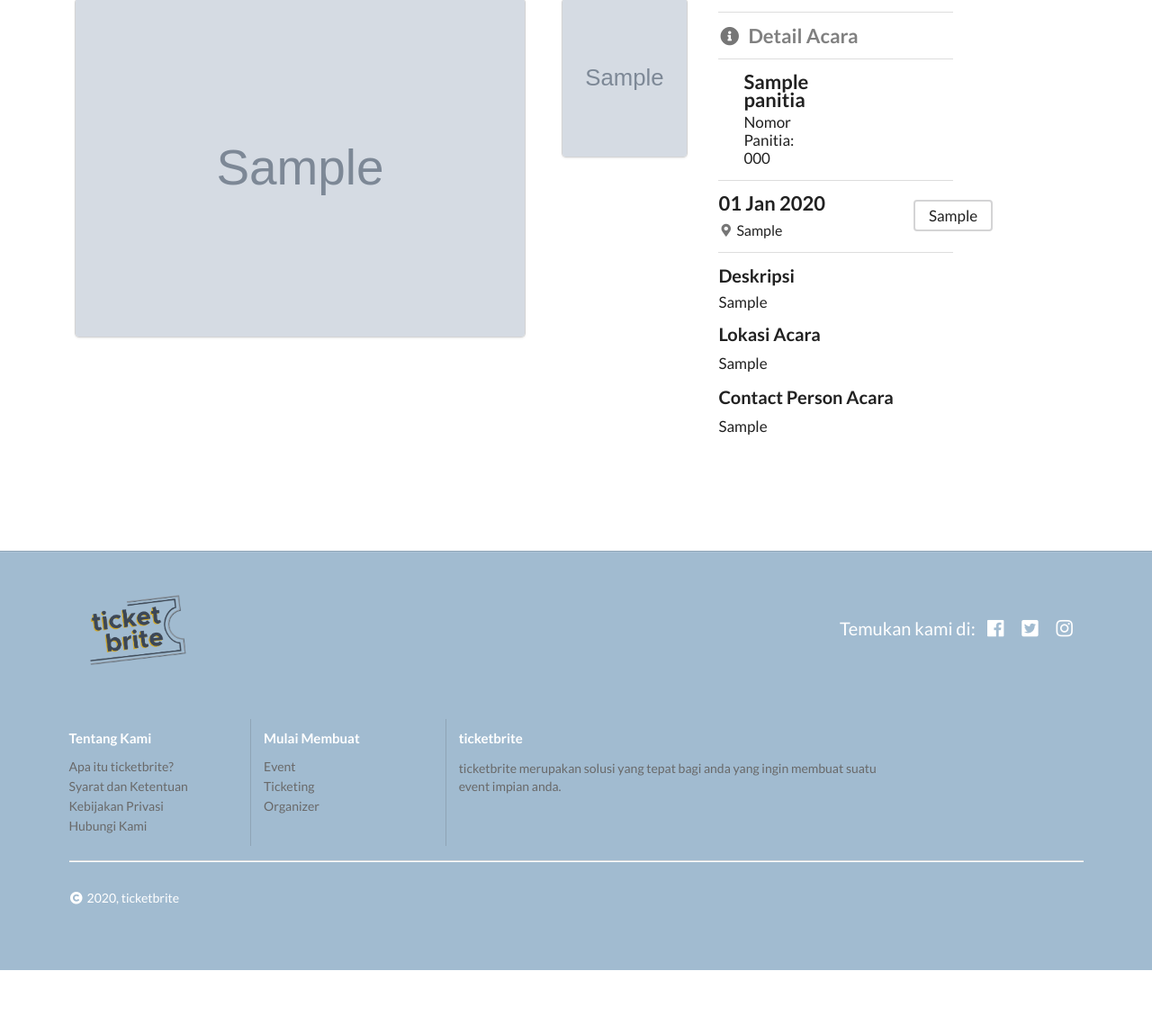
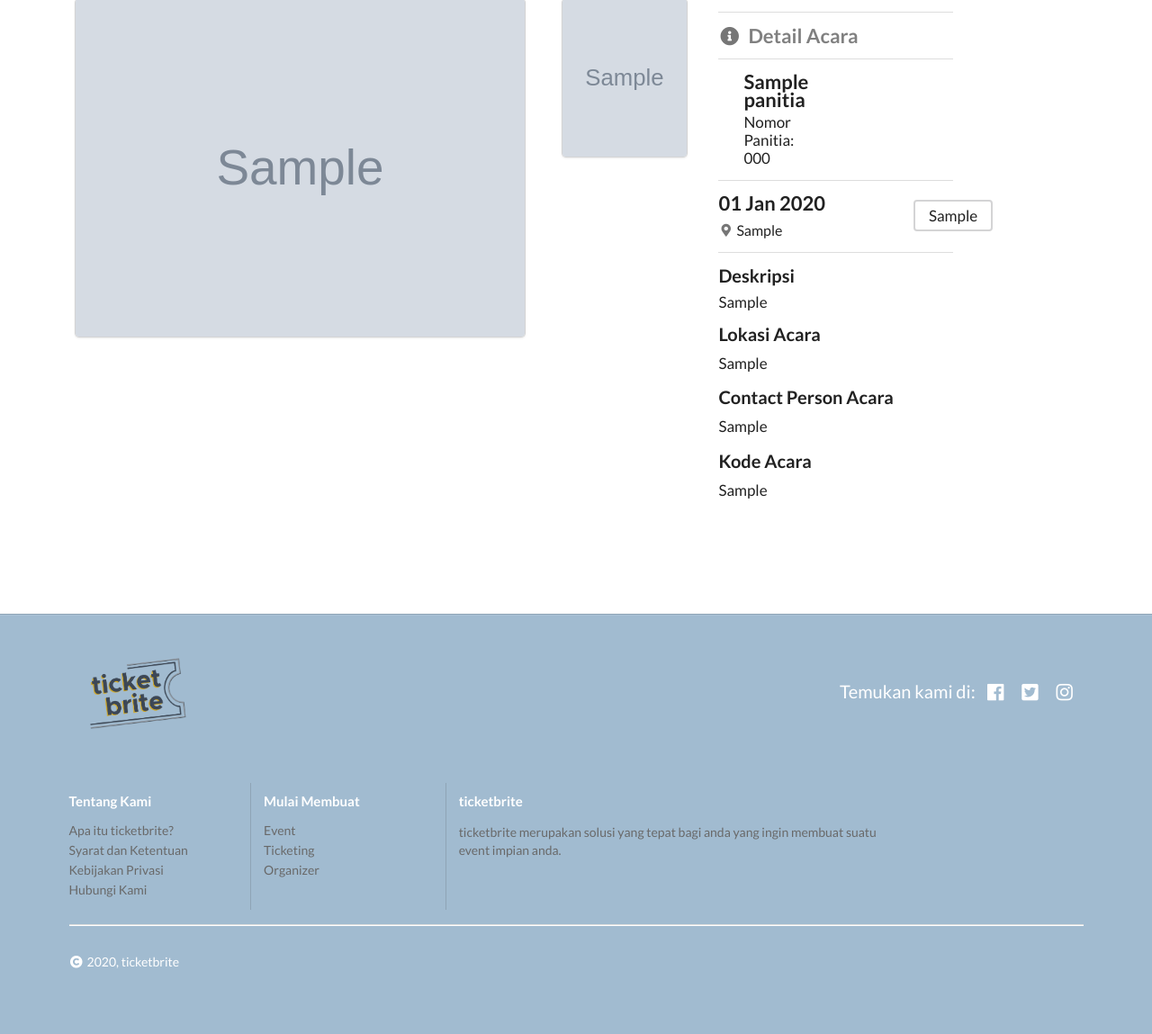
Before and after one commit to nafarahisya/ticketbrite, a Laravel app: page /tamu/lihat-detail-acara/1 in a window 1280 px wide. Shown: the part 208-1357 px from the top of the page at 90% size. Before the commit the page ends 1286 px from the top, so only its background shows below. Run offline with Laravel 8, Linux system fonts and the light colour scheme; the visitor is signed in with stand-in values (Sample User, id 1); tables that the repository leaves empty hold one stand-in row (values such as "Sample post"); grey boxes marked "Sample" are stand-in pictures; some libraries are stand-ins or nearby versions.

Commit message:
add kode acara

```diff
--- a/resources/views/informasiAkun/lihatDetailAcara.blade.php
+++ b/resources/views/informasiAkun/lihatDetailAcara.blade.php
@@ -84,6 +84,10 @@
         <div style="font-size:17px;margin-top:10px;line-height:1.5">
             {{$acara->cp}}
         </div>
+        <div style="font-size:20px;margin-top:15px"><b>Kode Acara</b></div>
+        <div style="font-size:17px;margin-top:10px;line-height:1.5">
+            {{$pesan->kode_pesanan}}
+        </div>
     </div>
 </div>
 </div>
```
